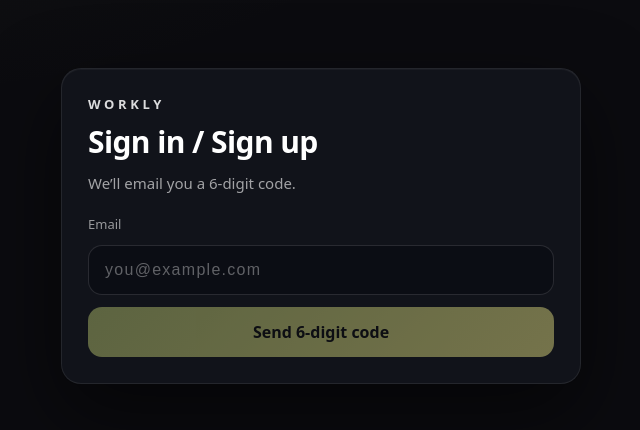
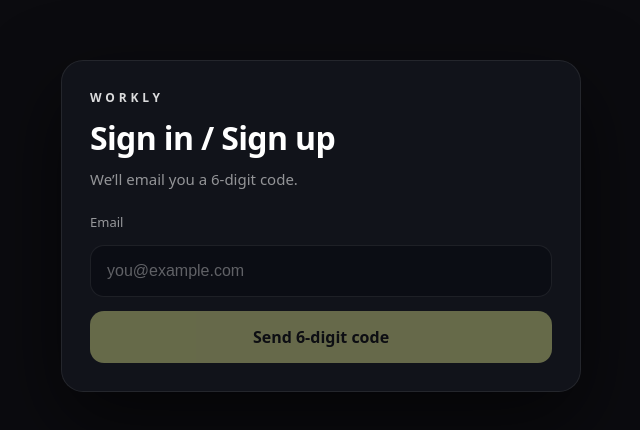
Before and after one commit to SEBRAHEIM/workly-landing, a Next.js app: page /auth/email in a window 1280 px wide. Shown: the part 174-604 px from the top of the page, without its empty margins (319-959 px from the left). Built offline with nearby package versions, Linux system fonts and the light colour scheme; no server answers.

Commit message:
Auth UI: enforce canonical Workly palette (olive / charcoal / no blue)

```diff
--- a/styles/globals.css
+++ b/styles/globals.css
@@ -2812,150 +2812,168 @@ section.home-hero-v3 .home-hero-button:hover {
 .authBtnWide{width:100%;}
 
 /* ================================
-   WORKLY AUTH – DARK PREMIUM UI
-   Palette: black / charcoal / white / olive-gold
-   ================================ */
-
-.authShell{
-  min-height:100vh;
-  display:flex;
-  align-items:center;
-  justify-content:center;
-  padding:32px 16px;
-  background:
-    radial-gradient(1200px 600px at 10% -10%, rgba(120,140,80,.08), transparent 60%),
-    radial-gradient(900px 500px at 90% 110%, rgba(160,140,80,.06), transparent 55%),
-    #0b0b0f;
-}
-
-.authCard{
-  width:min(520px,100%);
-  background:#11131a;
-  border:1px solid rgba(255,255,255,.08);
-  border-radius:20px;
-  padding:26px;
-  box-shadow:
-    0 30px 80px rgba(0,0,0,.55),
-    inset 0 1px 0 rgba(255,255,255,.04);
-  color:#ffffff;
-}
-
-.authBrand{
-  font-weight:900;
-  letter-spacing:.28em;
-  font-size:13px;
-  opacity:.85;
-  margin-bottom:12px;
-}
-
-.authTitle{
-  margin:0;
-  font-size:30px;
-  line-height:1.15;
-  font-weight:800;
-}
-
-.authSub{
-  margin:12px 0 20px;
-  font-size:15px;
-  line-height:1.6;
-  color:rgba(255,255,255,.78);
-}
-
-.authForm{
-  display:flex;
-  flex-direction:column;
-  gap:12px;
-}
-
-.authLabel{
-  font-size:13px;
-  color:rgba(255,255,255,.7);
-}
-
-.authInput{
-  height:50px;
-  border-radius:14px;
-  border:1px solid rgba(255,255,255,.12);
-  background:#0b0d14;
-  padding:0 16px;
-  font-size:16px;
-  color:#ffffff;
-  outline:none;
-  letter-spacing:.08em;
-}
-
-.authInput::placeholder{
-  color:rgba(255,255,255,.35);
-}
-
-.authInput:focus{
-  border-color:rgba(160,170,110,.55);
-  box-shadow:0 0 0 1px rgba(160,170,110,.25);
-}
-
-.authBtn{
-  height:50px;
-  border-radius:14px;
-  border:none;
-  font-weight:800;
-  cursor:pointer;
-  background:linear-gradient(135deg,#8f9a5a,#b7b36b);
-  color:#0b0b0f;
-}
-
-.authBtn:hover{
-  filter:brightness(1.05);
-}
-
-.authBtn:disabled{
-  opacity:.6;
-  cursor:not-allowed;
-}
-
-.authBtnGhost{
-  height:44px;
-  border-radius:12px;
-  border:1px solid rgba(255,255,255,.14);
-  background:transparent;
-  color:#ffffff;
-  cursor:pointer;
-  font-weight:700;
-}
-
-.authBtnGhost:hover{
-  background:rgba(255,255,255,.04);
-}
-
-.authLinkBtn{
-  border:none;
-  background:transparent;
-  padding:6px 0;
-  text-align:left;
-  cursor:pointer;
-  font-weight:700;
-  color:rgba(255,255,255,.75);
-}
-
-.authLinkBtn:hover{
-  color:#ffffff;
-  text-decoration:underline;
-}
-
-.authError{
-  border:1px solid rgba(255,80,80,.35);
-  background:rgba(255,80,80,.08);
-  color:#ffd6d6;
-  padding:12px 14px;
-  border-radius:14px;
-  font-size:14px;
-}
-
-.authOk{
-  border:1px solid rgba(140,170,100,.35);
-  background:rgba(140,170,100,.10);
-  color:#e6f0c8;
-  padding:12px 14px;
-  border-radius:14px;
-  font-size:14px;
-}
+
+/* =================================================
+   WORKLY AUTH – CANONICAL PALETTE (DO NOT CHANGE)
+   ================================================= */
+
+:root {
+  --w-bg: #0b0b0f;
+  --w-card: #11131a;
+  --w-border: rgba(255,255,255,0.08);
+
+  --w-text: #ffffff;
+  --w-text-muted: rgba(255,255,255,0.7);
+
+  --w-olive: #9fa36a;
+  --w-olive-dark: #7e8456;
+
+  --w-error-bg: rgba(180,60,60,0.12);
+  --w-error-border: rgba(180,60,60,0.4);
+}
+
+/* Shell */
+.authShell {
+  min-height: 100vh;
+  display: flex;
+  align-items: center;
+  justify-content: center;
+  padding: 32px 16px;
+  background: var(--w-bg);
+}
+
+/* Card */
+.authCard {
+  width: min(520px, 100%);
+  background: var(--w-card);
+  border: 1px solid var(--w-border);
+  border-radius: 22px;
+  padding: 28px;
+  box-shadow: 0 30px 80px rgba(0,0,0,.6);
+  color: var(--w-text);
+}
+
+/* Brand */
+.authBrand {
+  font-weight: 900;
+  letter-spacing: .32em;
+  font-size: 12px;
+  opacity: .85;
+  margin-bottom: 14px;
+}
+
+/* Headings */
+.authTitle {
+  margin: 0;
+  font-size: 32px;
+  font-weight: 800;
+}
+
+.authSub {
+  margin: 12px 0 22px;
+  font-size: 15px;
+  line-height: 1.6;
+  color: var(--w-text-muted);
+}
+
+/* Form */
+.authForm {
+  display: flex;
+  flex-direction: column;
+  gap: 14px;
+}
+
+.authLabel {
+  font-size: 13px;
+  color: var(--w-text-muted);
+}
+
+/* Inputs */
+.authInput {
+  height: 52px;
+  border-radius: 14px;
+  border: 1px solid var(--w-border);
+  background: #0b0d14;
+  padding: 0 16px;
+  font-size: 16px;
+  color: var(--w-text);
+  outline: none;
+}
+
+.authInput::placeholder {
+  color: rgba(255,255,255,0.35);
+}
+
+.authInput:focus {
+  border-color: var(--w-olive);
+}
+
+/* Primary button */
+.authBtn {
+  height: 52px;
+  border-radius: 14px;
+  border: none;
+  font-weight: 800;
+  cursor: pointer;
+  background: var(--w-olive);
+  color: #0b0b0f;
+}
+
+.authBtn:hover {
+  background: var(--w-olive-dark);
+}
+
+.authBtn:disabled {
+  opacity: .6;
+  cursor: not-allowed;
+}
+
+/* Secondary */
+.authBtnGhost {
+  height: 46px;
+  border-radius: 12px;
+  border: 1px solid var(--w-border);
+  background: transparent;
+  color: var(--w-text);
+  font-weight: 700;
+  cursor: pointer;
+}
+
+.authBtnGhost:hover {
+  background: rgba(255,255,255,0.04);
+}
+
+/* Links */
+.authLinkBtn {
+  border: none;
+  background: transparent;
+  padding: 6px 0;
+  text-align: left;
+  cursor: pointer;
+  font-weight: 700;
+  color: var(--w-text-muted);
+}
+
+.authLinkBtn:hover {
+  color: var(--w-text);
+  text-decoration: underline;
+}
+
+/* Messages */
+.authError {
+  border: 1px solid var(--w-error-border);
+  background: var(--w-error-bg);
+  color: #ffd6d6;
+  padding: 12px 14px;
+  border-radius: 14px;
+  font-size: 14px;
+}
+
+.authOk {
+  border: 1px solid rgba(160,180,110,.35);
+  background: rgba(160,180,110,.12);
+  color: #eef3d2;
+  padding: 12px 14px;
+  border-radius: 14px;
+  font-size: 14px;
+}
```
